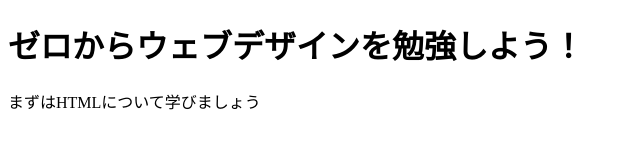
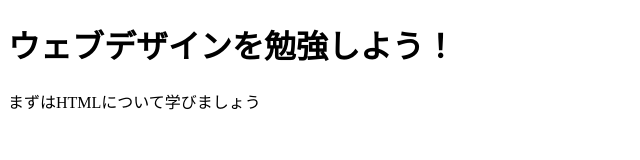
Before and after one commit to shintan/vue-sample, a plain HTML site: page public/index.html in a window 1280 px wide. Shown: the whole page, without its empty margins (0-640 px from the left). Drawn offline with Linux system fonts and the light colour scheme.

Commit message:
「ゼロから」を削除

```diff
--- a/public/index.html
+++ b/public/index.html
@@ -5,7 +5,7 @@
   <meta charset="UTF-8">
 </head>
 <body>
-  <h1>ゼロからウェブデザインを勉強しよう！</h1>
+  <h1>ウェブデザインを勉強しよう！</h1>
   <p>まずはHTMLについて学びましょう</p>
 </body>
 </html>
```
